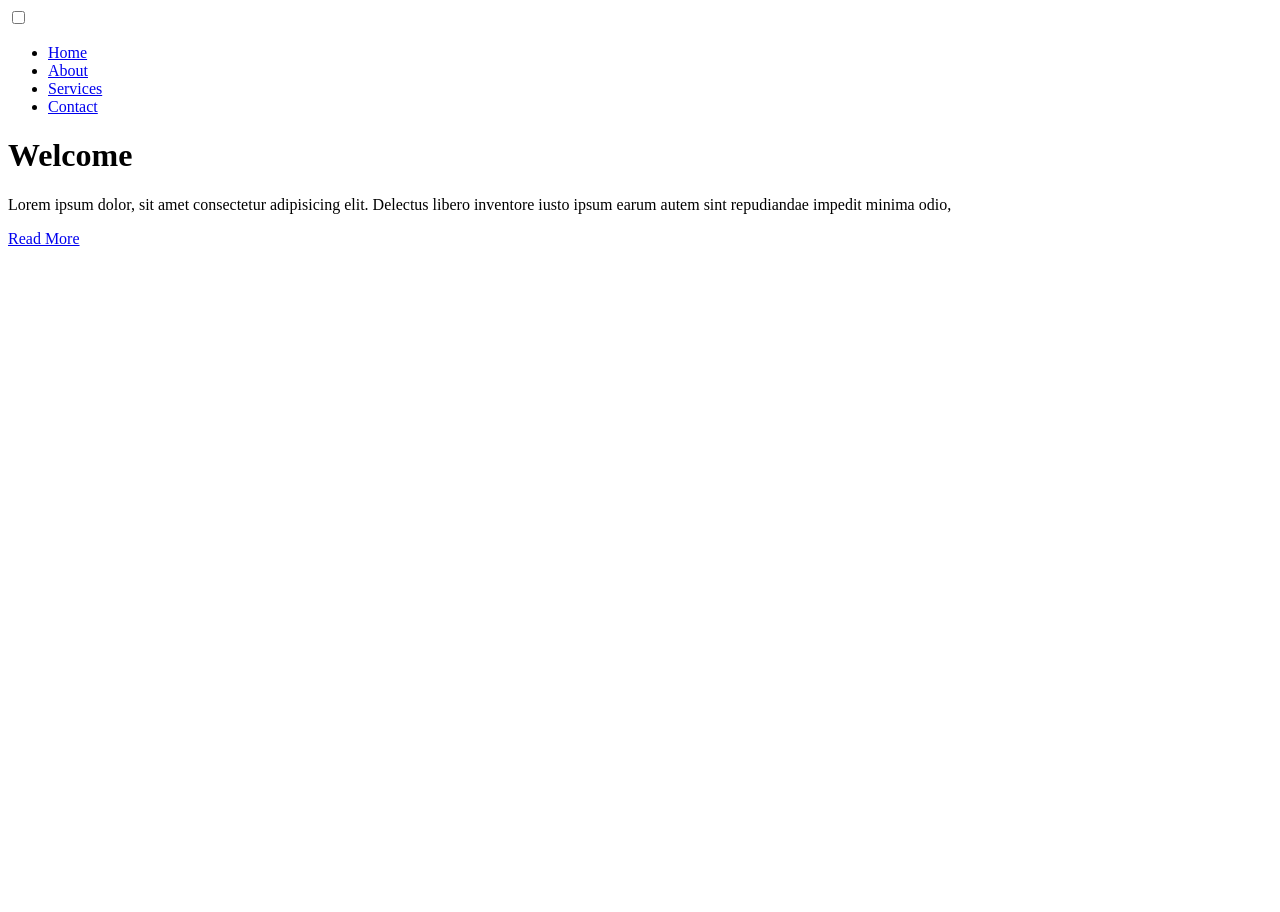
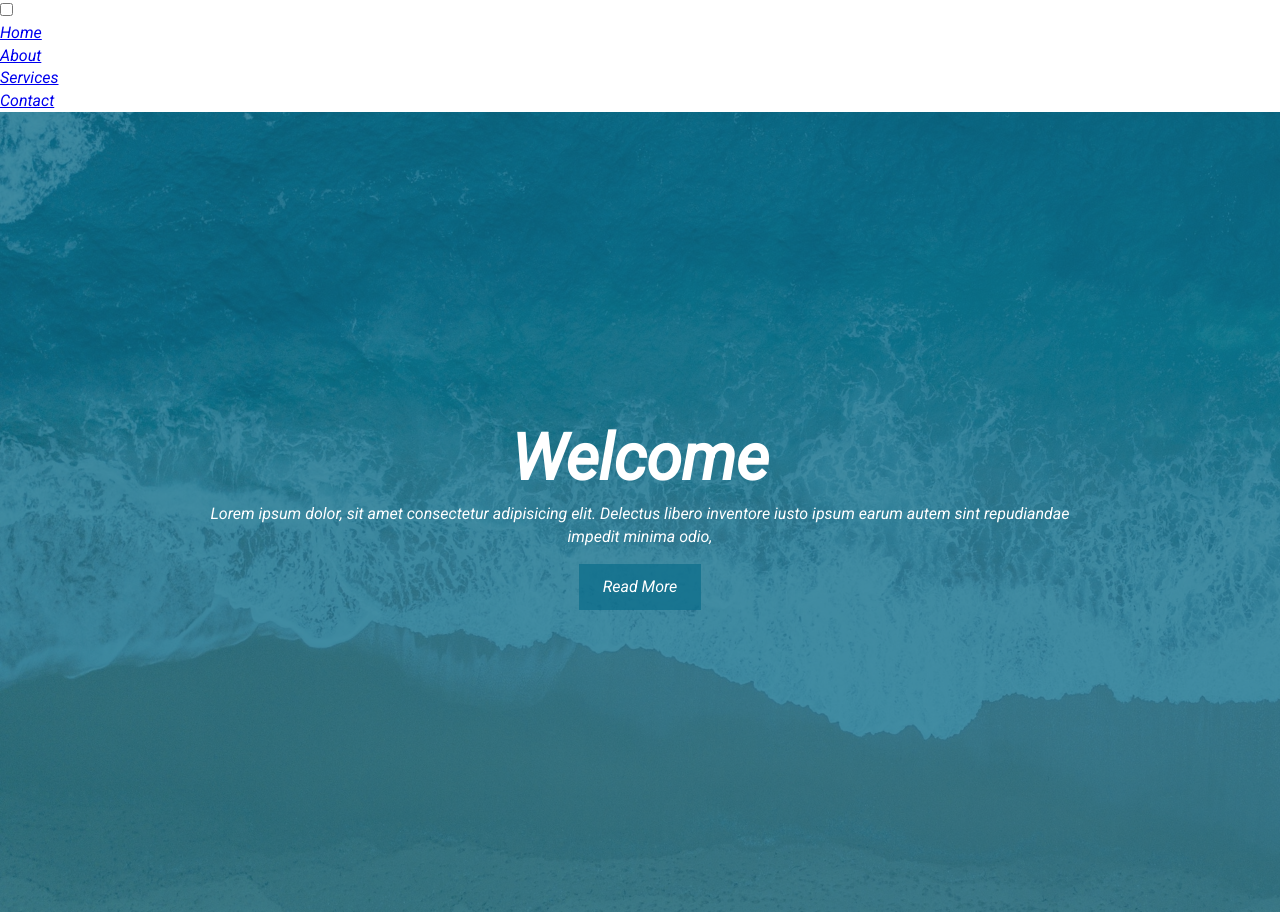
Before and after one commit to ks603/CSS-Menu, a plain HTML site: page index.html in a window 1280 px wide. Before the commit the page ends 800 px from the top, so only its background shows below. Drawn offline with Linux system fonts and the light colour scheme.

Commit message:
Added main css

```diff
--- a/css/style.css
+++ b/css/style.css
@@ -1,3 +1,74 @@
 :root {
-  --primary-color: rgba(13, 110, 139, 0.75)
+  --primary-color: rgba(13, 110, 139, 0.75);
+  --secondary-color: rgba(229, 148, 0, 0.9);
+  --overlay-color: rgba(24, 39, 51, 0.80);
+  --menu-speed: 0.75s;
 }
+
+* {
+  margin: 0;
+  padding: 0;
+  box-sizing: border-box;
+}
+
+body {
+  font-family: 'Roboto', sans-serif;
+  line-height: 1.4;
+}
+
+.container {
+  max-width: 960px;
+  margin: auto;
+  overflow: hidden;
+  padding: 0 3rem;
+}
+
+#showcase {
+  background: var(--primary-color);
+  color: #fff;
+  height: 100vh;
+  position: relative;
+}
+
+#showcase:before {
+  content: '';
+  background: url('../img/showcase.jpg') no-repeat center center/cover;
+  position: absolute;
+  top: 0;
+  left: 0;
+  width: 100%;
+  height: 100%;
+  z-index: -1;
+}
+
+#showcase .showcase-container {
+  display: flex;
+  flex-direction: column;
+  align-items: center;
+  justify-content: center;
+  text-align: center;
+  height: 100%;
+}
+
+#showcase h1 {
+  font-size: 4rem;
+}
+
+showcase p {
+  font-size: 1.3rem;
+}
+
+.btn {
+  display: inline-block;
+  border: none;
+  background: var(--primary-color);
+  color: #fff;
+  padding: 0.75rem 1.5rem;
+  margin-top: 1rem;
+  transition: all 1s ease-in-out;
+  text-decoration: none;
+}
+
+.btn:hover {
+  opacity: 0.7;
+}
--- a/index.html
+++ b/index.html
@@ -3,6 +3,7 @@
 <head>
   <meta charset="UTF-8">
   <meta name="viewport" content="width=device-width, initial-scale=1.0">
+  <link href="https://fonts.googleapis.com/css2?family=Roboto:ital@1&display=swap" rel="stylesheet">
   <link rel="stylesheet" href="css/style.css">
   <link rel="stylesheet" href="css/menu.css">
   <title>Hamburger Menu Overlay</title>
@@ -24,12 +25,12 @@
       </div>
     </div>
   </div>
-  <hearder class="showcase">
-    <div class="contatiner showcase-container">
+  <header id="showcase">
+    <div class="container showcase-container">
       <h1>Welcome</h1>
       <p>Lorem ipsum dolor, sit amet consectetur adipisicing elit. Delectus libero inventore iusto ipsum earum autem sint repudiandae impedit minima odio,</p>
       <a href="#" class="btn">Read More</a>
     </div>
-  </hearder>
+  </header>
 </body>
 </html>
```
